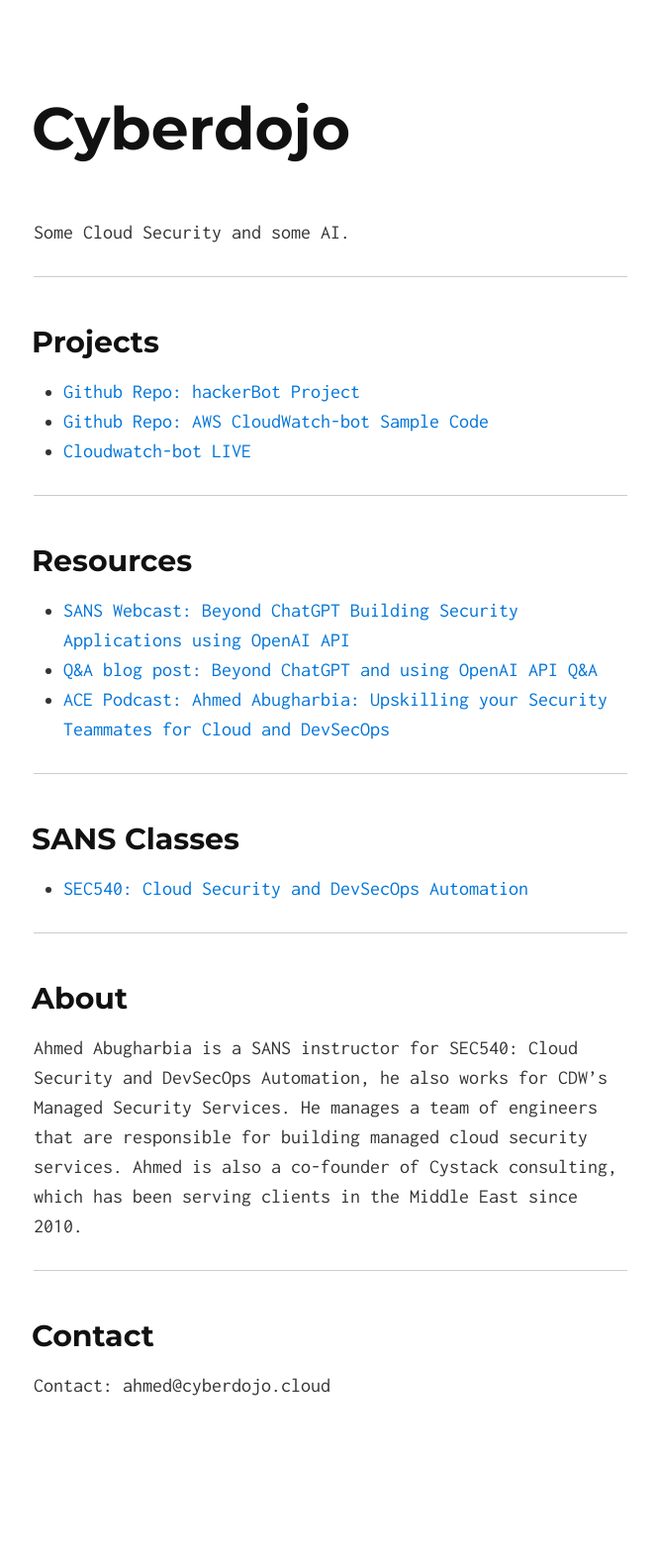
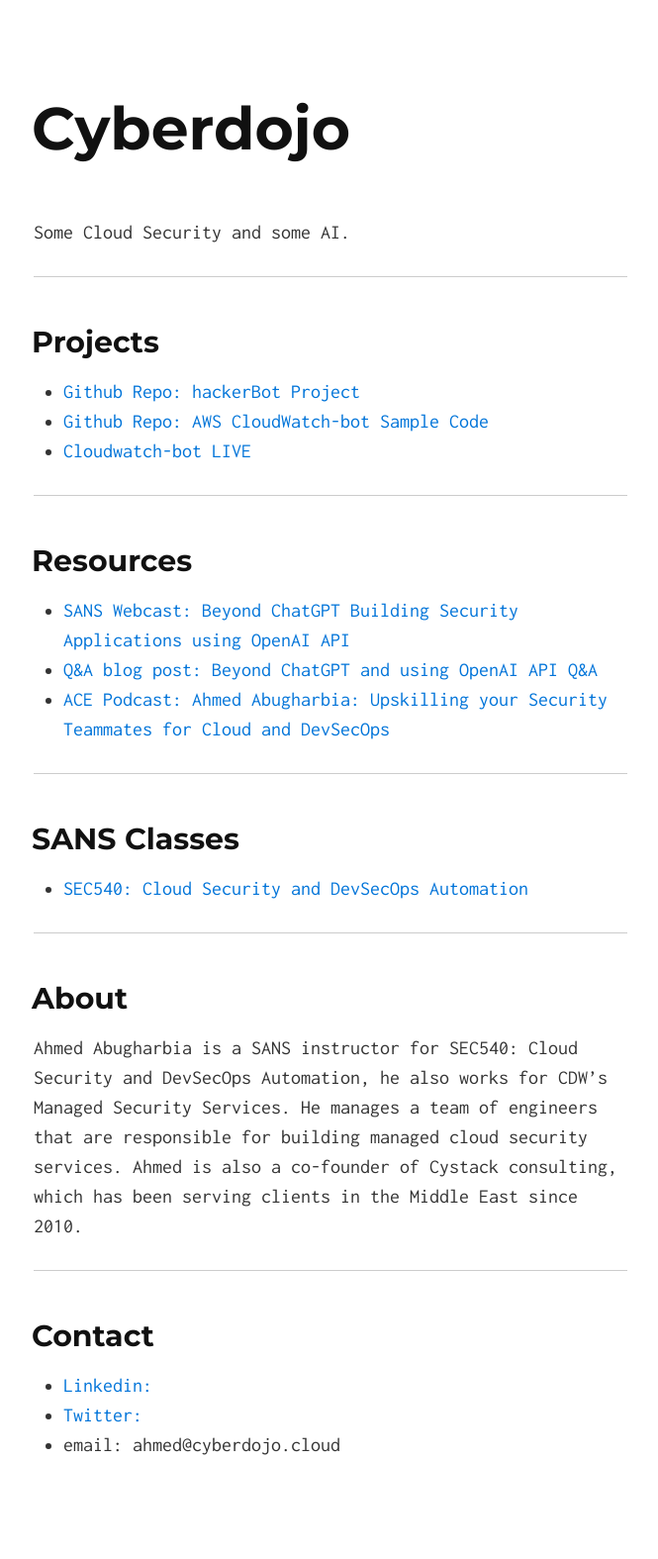
Before and after one commit to Ahmed-AG/cyberdojo-page, a Jekyll site: the page built from index.md, in a window 1280 px wide. Shown: the whole page at 99% size, without its empty margins (306-971 px from the left). Built offline with Jekyll 4.4.1, drawn with Linux system fonts in a browser that asks for light colours; before the commit the page ends 1515 px from its top, so only the background shows below that.

Commit message:
Update page

```diff
--- a/index.md
+++ b/index.md
@@ -35,4 +35,6 @@
 ---
 
 ## Contact
-Contact: ahmed@cyberdojo.cloud
+- [Linkedin:](https://www.linkedin.com/in/ahmadabugharbieh/){:target="_blank"}
+- [Twitter:](https://twitter.com/aagsec){:target="_blank"}
+- email: ahmed@cyberdojo.cloud
```
